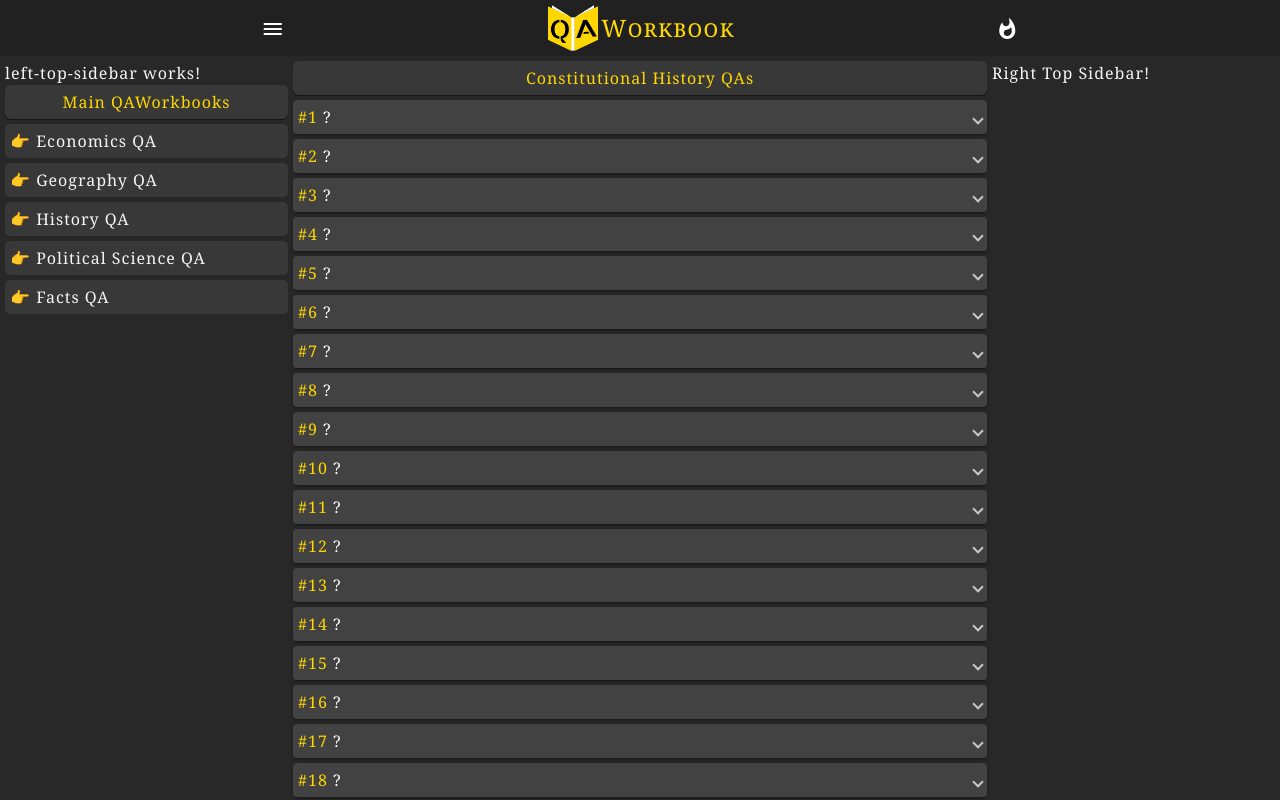
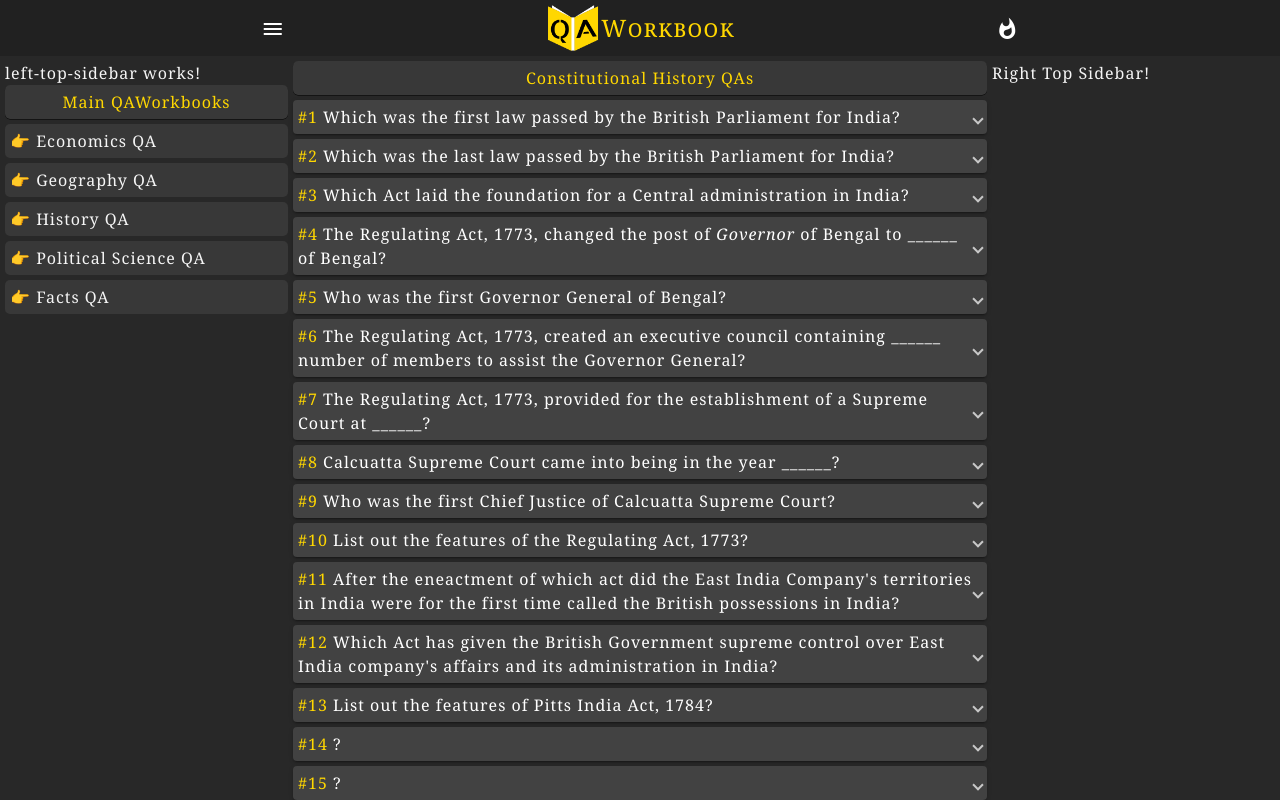
Before and after one commit to JibinJF/QAWorkbook, an Angular app: page /PoliticalScienceQA/IndianPolityQA/IndianConstitutionQA/ConstitutionalHistoryQA in a window 1280 px wide. Built offline with nearby package versions, Linux system fonts and the light colour scheme.

Commit message:
Update constitutional-history-qa.component.ts

```diff
--- a/src/app/general-awareness-qa/political-science-qa/indian-polity-qa/indian-constitution-qa/constitutional-history-qa/constitutional-history-qa.component.ts
+++ b/src/app/general-awareness-qa/political-science-qa/indian-polity-qa/indian-constitution-qa/constitutional-history-qa/constitutional-history-qa.component.ts
@@ -16,99 +16,95 @@ export class ConstitutionalHistoryQAComponent {
   constitutionalHistoryQAs: QAModel[] = [
     {
       qaNumber: this.qaNumber++,
-      question: `?`,
-      answer: `.`,
+      question: `Which was the first law passed by the British Parliament for India?`,
+      answer: `Regulating Act, 1773.`,
       description: `<ul>
-      <li>.</li>
+      <li>Regulating Act, 1773 was the first step taken by the British Government to control
+      the affairs of the British East India Company in India.</li>
       </ul>`
     },
     {
       qaNumber: this.qaNumber++,
-      question: `?`,
-      answer: `.`,
+      question: `Which was the last law passed by the British Parliament for India?`,
+      answer: `Indian Independence Act, 1947.`,
+    },
+    {
+      qaNumber: this.qaNumber++,
+      question: `Which Act laid the foundation for a Central administration in India?`,
+      answer: `Regulating Act, 1773.`,
+    },
+    {
+      qaNumber: this.qaNumber++,
+      question: `The Regulating Act, 1773, changed the post of <i>Governor</i> of Bengal to
+      ______ of Bengal?`,
+      answer: `Governor General of Bengal.`,
+    },
+    {
+      qaNumber: this.qaNumber++,
+      question: `Who was the first Governor General of Bengal?`,
+      answer: `Warren Hastings.`,
+    },
+    {
+      qaNumber: this.qaNumber++,
+      question: `The Regulating Act, 1773, created an executive council containing ______ number
+      of members to assist the Governor General?`,
+      answer: `4.`,
+    },
+    {
+      qaNumber: this.qaNumber++,
+      question: `The Regulating Act, 1773, provided for the establishment of a Supreme Court
+      at ______?`,
+      answer: `Calcutta.`,
+    },
+    {
+      qaNumber: this.qaNumber++,
+      question: `Calcuatta Supreme Court came into being in the year ______?`,
+      answer: `1774.`,
       description: `<ul>
-      <li>.</li>
+      <li>It comprised of 1 Chief Justice and 3 other judges.</li>
       </ul>`
     },
     {
       qaNumber: this.qaNumber++,
-      question: `?`,
-      answer: `.`,
-      description: `<ul>
-      <li>.</li>
-      </ul>`
+      question: `Who was the first Chief Justice of Calcuatta Supreme Court?`,
+      answer: `Sir Elija Impey.`,
     },
     {
       qaNumber: this.qaNumber++,
-      question: `?`,
-      answer: `.`,
-      description: `<ul>
-      <li>.</li>
-      </ul>`
+      question: `List out the features of the Regulating Act, 1773?`,
+      answer: `<ul>
+      <li>It was the first step taken by the British Government to control the affairs of the
+      British East India Company in India.</li>
+      <li>The Act laid the foundation for a Central administration in India.</li>
+      <li>The Act changed the post of <i>Governor of Bengal</i> to <i>Governor General of
+      Bengal</i>.</li>
+      <li>The Act created an executive council containing 4 members to assist the Governor
+      General.</li>
+      <li>The Act provided for the establishment of a Supreme Court at Culcatta.</li>
+      </ul>`,
     },
     {
       qaNumber: this.qaNumber++,
-      question: `?`,
-      answer: `.`,
-      description: `<ul>
-      <li>.</li>
-      </ul>`
+      question: `After the eneactment of which act did the East India Company's territories
+      in India were for the first time called the British possessions in India?`,
+      answer: `Pitts India Act, 1784.`,
     },
     {
       qaNumber: this.qaNumber++,
-      question: `?`,
-      answer: `.`,
-      description: `<ul>
-      <li>.</li>
-      </ul>`
+      question: `Which Act has given the British Government supreme control over East India
+      company's affairs and its administration in India?`,
+      answer: `Pitts India Act, 1784.`,
     },
     {
       qaNumber: this.qaNumber++,
-      question: `?`,
-      answer: `.`,
-      description: `<ul>
-      <li>.</li>
-      </ul>`
-    },
-    {
-      qaNumber: this.qaNumber++,
-      question: `?`,
-      answer: `.`,
-      description: `<ul>
-      <li>.</li>
-      </ul>`
-    },
-    {
-      qaNumber: this.qaNumber++,
-      question: `?`,
-      answer: `.`,
-      description: `<ul>
-      <li>.</li>
-      </ul>`
-    },
-    {
-      qaNumber: this.qaNumber++,
-      question: `?`,
-      answer: `.`,
-      description: `<ul>
-      <li>.</li>
-      </ul>`
-    },
-    {
-      qaNumber: this.qaNumber++,
-      question: `?`,
-      answer: `.`,
-      description: `<ul>
-      <li>.</li>
-      </ul>`
-    },
-    {
-      qaNumber: this.qaNumber++,
-      question: `?`,
-      answer: `.`,
-      description: `<ul>
-      <li>.</li>
-      </ul>`
+      question: `List out the features of Pitts India Act, 1784?`,
+      answer: `<ul>
+      <li>Pitts Indian Act was passed to rectify the defects of the Regulating Act, 1773.</li>
+      <li>After the enactment of the Act, East India Company's territories in India were for
+      the first time called the British possessions in India.</li>
+      <li>The Act had given the British Government supreme control over East India company's
+      affairs and its administration in India.</li>
+      </ul>`,
     },
     {
       qaNumber: this.qaNumber++,
```
